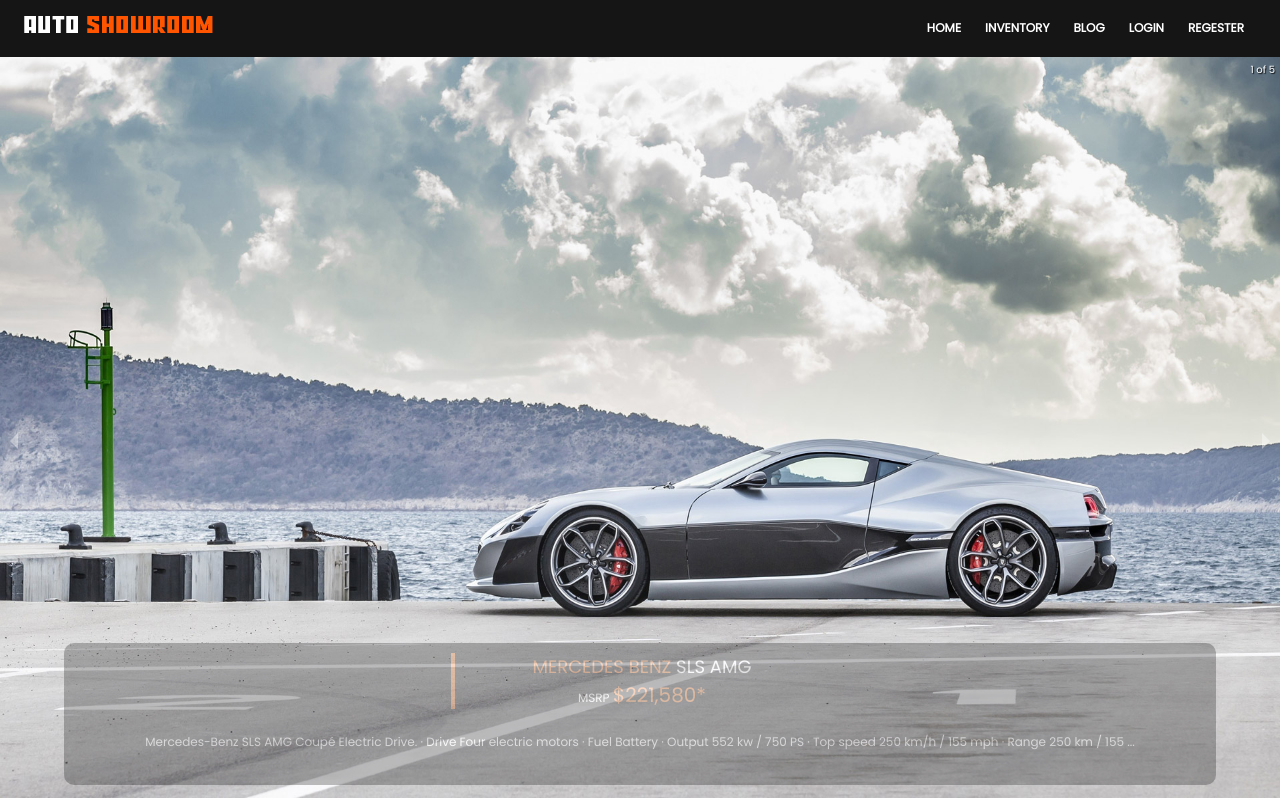
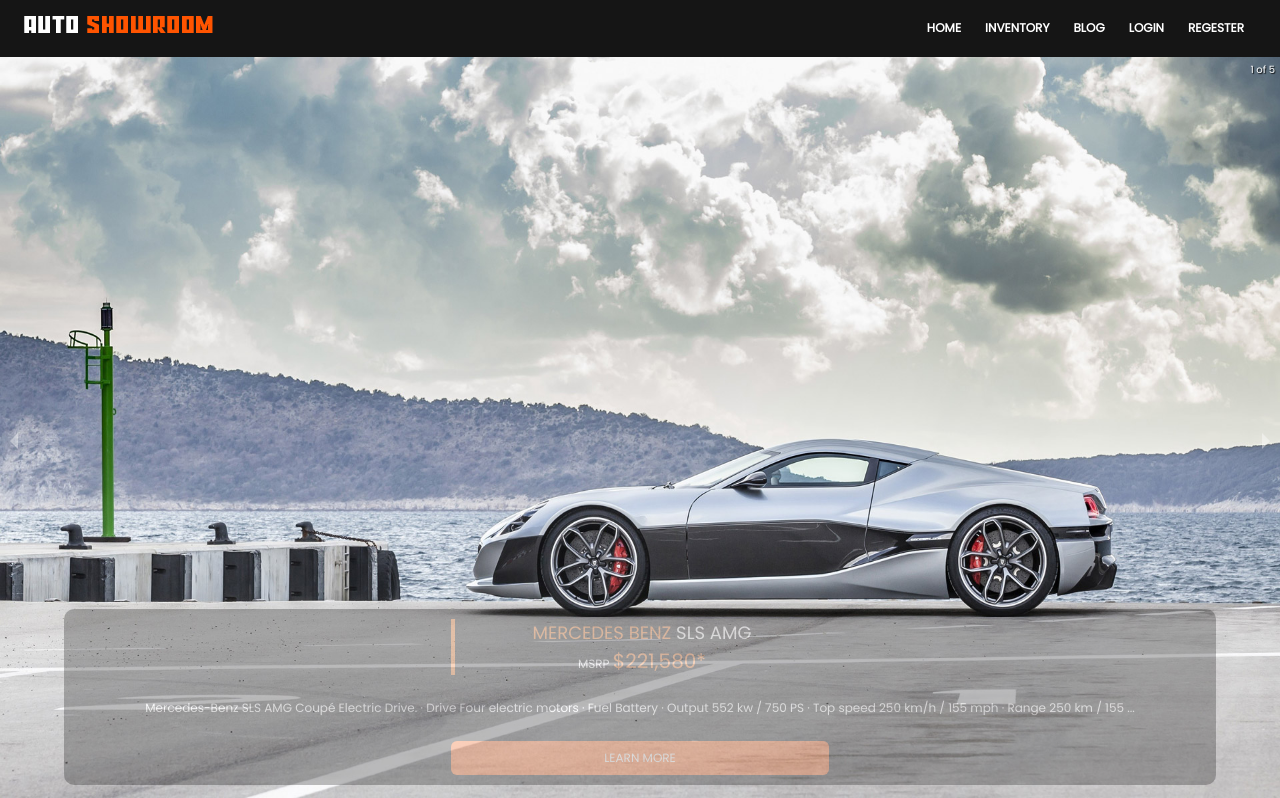
Before and after one commit to MrMADS28289/Auto-Showroom, a React (Create React App) app: page / in a window 1280 px wide. Shown: the top 798 px of the page. Built offline with nearby package versions, Linux system fonts and the light colour scheme; no server answers; grey boxes are pictures that could not be loaded.

Commit message:
readme md file edited

```diff
--- a/src/Components/Home/Banner/Banner.js
+++ b/src/Components/Home/Banner/Banner.js
@@ -19,6 +19,7 @@
                             <p>MSRP <span className='text-xl text-orange-500'>$221,580*</span></p>
                         </div>
                         <p className='p-6'>Mercedes-Benz SLS AMG Coupé Electric Drive. · Drive Four electric motors · Fuel Battery · Output 552 kw / 750 PS · Top speed 250 km/h / 155 mph · Range 250 km / 155 ...</p>
+                        <button className='w-1/3 bg-[#FF5400] hover:bg-[#FF4400] text-white rounded-md py-2'>LEARN MORE</button>
                     </div>
                 </div>
                 <div>
@@ -29,6 +30,7 @@
                             <p>MSRP FROM <span className='text-xl text-orange-500'>$440,870*</span></p>
                         </div>
                         <p className='p-6'>2016 LAMBORGHINI IS 200T FSPORT Electric Drive. · Drive Four electric motors · Fuel Battery · Output 552 kw / 750 PS · Top speed 250 km/h / 155 mph · Range 250 km / 155 ...</p>
+                        <button className='w-1/3 bg-[#FF5400] hover:bg-[#FF4400] text-white rounded-md py-2'>LEARN MORE</button>
                     </div>
                 </div>
                 <div>
@@ -39,6 +41,7 @@
                             <p>MSRP FROM <span className='text-xl text-orange-500'>$440,870*</span></p>
                         </div>
                         <p className='p-6'>2016 LAMBORGHINI IS 200T FSPORT Electric Drive. · Drive Four electric motors · Fuel Battery · Output 552 kw / 750 PS · Top speed 250 km/h / 155 mph · Range 250 km / 155 ...</p>
+                        <button className='w-1/3 bg-[#FF5400] hover:bg-[#FF4400] text-white rounded-md py-2'>LEARN MORE</button>
                     </div>
                 </div>
                 <div>
@@ -49,6 +52,7 @@
                             <p>MSRP FROM <span className='text-xl text-orange-500'>$440,870*</span></p>
                         </div>
                         <p className='p-6'>2016 LAMBORGHINI IS 200T FSPORT Electric Drive. · Drive Four electric motors · Fuel Battery · Output 552 kw / 750 PS · Top speed 250 km/h / 155 mph · Range 250 km / 155 ...</p>
+                        <button className='w-1/3 bg-[#FF5400] hover:bg-[#FF4400] text-white rounded-md py-2'>LEARN MORE</button>
                     </div>
                 </div>
                 <div>
@@ -59,6 +63,7 @@
                             <p>MSRP <span className='text-xl text-orange-500'>$221,580*</span></p>
                         </div>
                         <p className='p-6'>Mercedes-Benz SLS AMG Coupé Electric Drive. · Drive Four electric motors · Fuel Battery · Output 552 kw / 750 PS · Top speed 250 km/h / 155 mph · Range 250 km / 155 ...</p>
+                        <button className='w-1/3 bg-[#FF5400] hover:bg-[#FF4400] text-white rounded-md py-2'>LEARN MORE</button>
                     </div>
                 </div>
             </Carousel>
```
Also changed, not shown: 1 other file (tests, documents, lock files or other folders).
